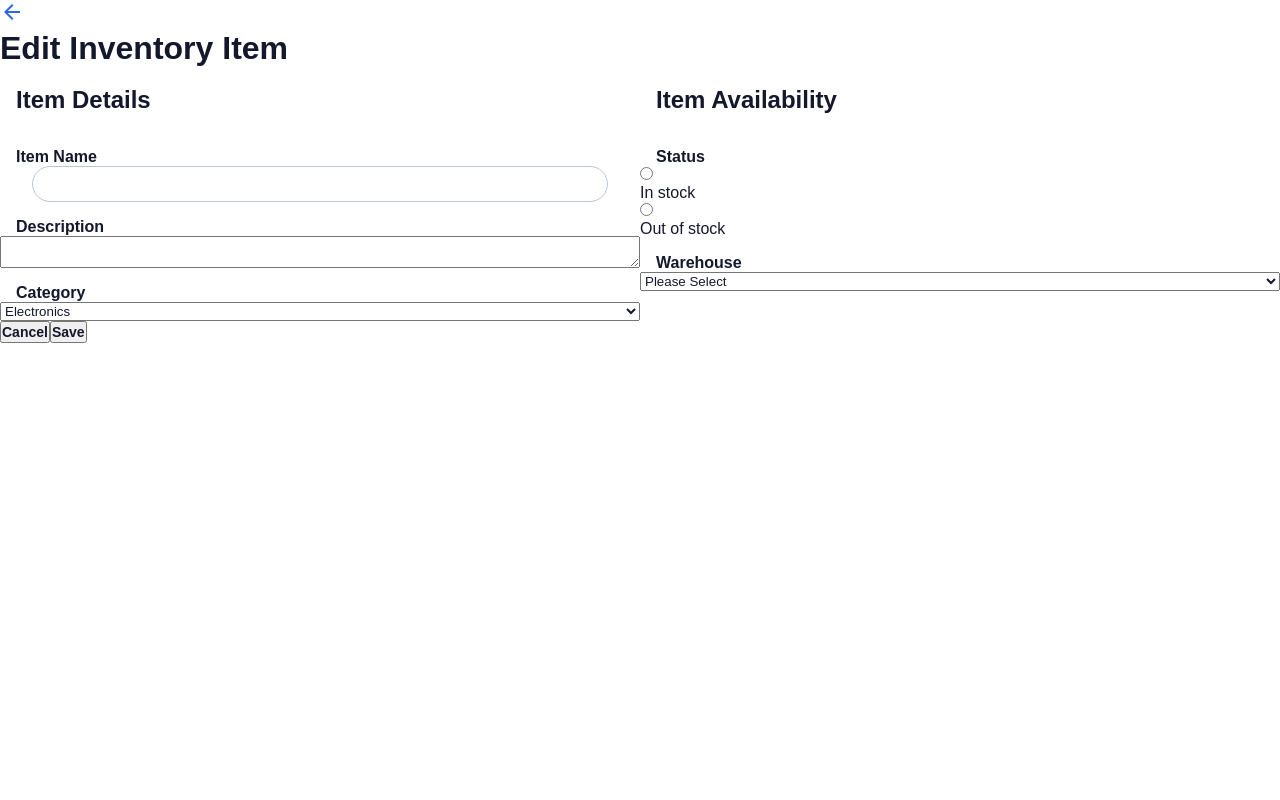
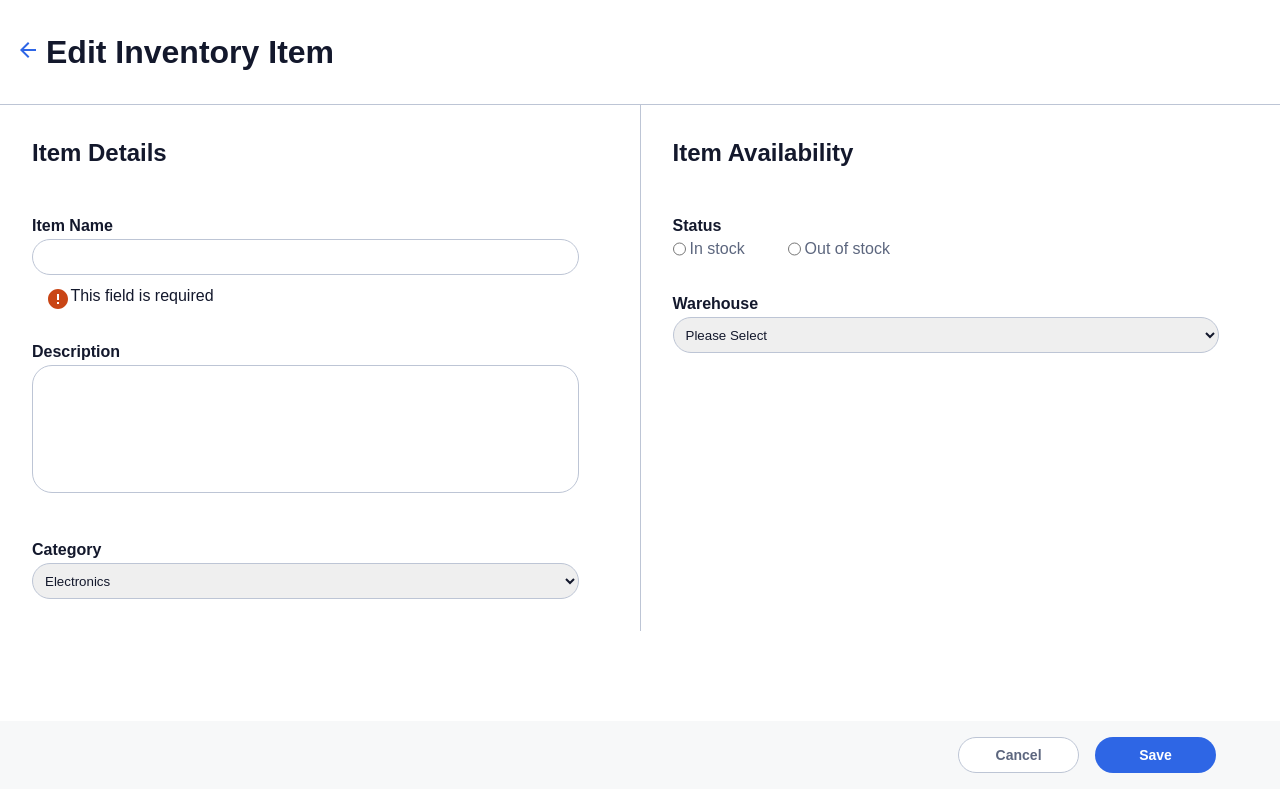
Before and after one commit to timohuennebeck/instock-jon, a React (Create React App) app: page /inventory/edit in a window 1280 px wide. Built offline with nearby package versions, Linux system fonts and the light colour scheme.

Commit message:
add and finish styling

```diff
--- a/src/components/EditInventoryForm/EditInventoryForm.js
+++ b/src/components/EditInventoryForm/EditInventoryForm.js
@@ -1,8 +1,9 @@
 // import { useState } from 'react';
-// import ErrorSign from '../../assets/images/icons/error-24px.svg';
+import ErrorSign from '../../assets/images/icons/error-24px.svg';
 import './EditInventoryForm.scss';
 
 export default function EditInventoryForm() {
+    // const [errors, setErrors] = useState([]);
     return (
         <>
             <form className='editform'>
@@ -11,12 +12,12 @@ export default function EditInventoryForm() {
                         <h2 className='editform__title'>Item Details</h2>
                         <label className='editform__label' htmlFor='name'>Item Name</label>
                         <input
-                            className='editform__input'
+                            className='editform__input p-large'
                             type='text'
                             name='name'
                         // value={usestate.value(item-name)}
                         />
-                        {/* {usestate.value(item-name) === '' && (
+                        {/* {usestate.value(item-name) === '' && ( */}
                             <div className='editform__error'>
                                 <img
                                     className='editform__error-sign'
@@ -25,13 +26,14 @@ export default function EditInventoryForm() {
                                 />
                                 <p className='editform__error-text'>This field is required</p>
                             </div>
-                        )}; */}
+                        {/* )}; */}
                         <label className='editform__label' htmlFor='description'>Description</label>
                         <textarea
-                            className='editform__input-description'
+                            className='editform__input-description p-large'
                             type='text'
                             name='description'
-                        // value={usestate.value(description)}
+                            // errors={errors}
+                            // value={usestate.value(description)}
                         />
                         {/* {usestate.value(description) === '' && (
                             <div className='editform__error'>
@@ -44,14 +46,17 @@ export default function EditInventoryForm() {
                             </div>
                         )}; */}
                         <label className='editform__label' htmlFor='category'>Category</label>
-                        <select className='editform__dropdown' type='text' name='category'
+                        <select className='editform__dropdown'
+                            type='text'
+                            name='category'
+                            // placeholder='Please Select'
                         // value={useState.value(category)}
                         >
-                            <option type='text'>Electronics</option>
-                            <option type='text'>Gear</option>
-                            <option type='text'>Apparel</option>
-                            <option type='text'>Accessories</option>
-                            <option type='text'>Health</option>
+                            <option type='text' value='Electronics'>Electronics</option>
+                            <option type='text' value='Gear'>Gear</option>
+                            <option type='text' value='Apparel'>Apparel</option>
+                            <option type='text' value='Accessories'>Accessories</option>
+                            <option type='text' value='Health'>Health</option>
                         </select>
                         {/* {usestate.value(category) === '' && (
                             <div className='editform__error'>
@@ -64,6 +69,7 @@ export default function EditInventoryForm() {
                             </div>
                         )}; */}
                     </div>
+                    <div className='editform__line'></div>
                     <div className='editform__available'>
                         <h2 className='editform__title'>Item Availability</h2>
                         <label className='editform__label'>Status</label>
@@ -72,13 +78,13 @@ export default function EditInventoryForm() {
                                 <input className='editform__status-radio' type='radio' name='status'
                                 // value={useState.value(status)}
                                 />
-                                <p className='editform__status-text'>In stock</p>
+                                <p className='editform__status-text p-large'>In stock</p>
                             </div>
                             <div className='editform__status-container'>
                                 <input className='editform__status-radio' type='radio' name='status'
                                 // value={useState.value(status)}
                                 />
-                                <p className='editform__status-text'>Out of stock</p>
+                                <p className='editform__status-text p-large'>Out of stock</p>
                             </div>
                         </div>
                         {/* {usestate.value(status) === '' && (
--- a/src/components/EditInventoryForm/EditInventoryForm.scss
+++ b/src/components/EditInventoryForm/EditInventoryForm.scss
@@ -6,7 +6,7 @@
     margin: 0;
     padding: 0;
     box-sizing: border-box;
-  }
+}
 
 .editform {
     display: flex;
@@ -16,50 +16,202 @@
         @include tablet {
             display: flex;
             flex-direction: row;
+
         }
     }
 
     &__details {
         display: flex;
         flex-direction: column;
+
         @include tablet {
             width: 50%;
+            margin: 1rem;
+
+        }
+    }
+
+    &__available {
+        display: flex;
+        flex-direction: column;
+
+        @include tablet {
+            width: 50%;
+            margin: 1rem;
         }
     }
 
     &__title {
-        padding: 1rem;
+        padding: 1rem 1rem;
     }
 
     &__label {
         font-weight: 600;
-        padding: 0rem 1rem;
+        padding: 1rem 1rem 0rem;
+
         @include tablet {
-            padding-top: 1rem;
+            padding-top: 2rem;
         }
     }
 
     &__input {
         border-radius: 1.25rem;
         height: 2.25rem;
-        margin: auto;
-        margin-bottom: 1rem;
+        margin: 0.25rem 1rem 1rem;
+        padding: 1rem;
         width: 90%;
         border: 0.063rem solid #BDC5D5;
+        outline: none;
+
+        &:focus {
+            border: 0.125rem solid #2E66E5;
+        }
 
         @include tablet {
             margin-bottom: 0;
+        }
+
+        &-description {
+            border-radius: 1.25rem;
+            height: 8rem;
+            margin: 0.25rem 1rem 1rem;
+            padding: 0.5rem 1rem;
+            width: 90%;
+            border: 0.063rem solid #BDC5D5;
+            resize: none;
+            outline: none;
+
+            &:focus {
+                border: 0.125rem solid #2E66E5;
+            }
+        }
+    }
+
+    &__dropdown {
+        border-radius: 1.25rem;
+        height: 2.25rem;
+        margin: 0.25rem 1rem 1rem;
+        padding: 0.5rem;
+        width: 90%;
+        border: 0.063rem solid #BDC5D5;
+        outline: none;
+
+        &>option {
+            border-radius: 1.25rem;
+        }
+
+        &:focus {
+            border: 0.125rem solid #2E66E5;
         }
     }
 
 
 
-    &__available {
-        display: flex;
-        flex-direction: column;
+    &__line {
+        border-top: 0.063rem solid #BDC5D5;
+        // margin: 1rem 0rem;
+
         @include tablet {
-            width: 50%;
+            border-right: 0.063rem solid #BDC5D5;
         }
     }
 
+    &__status {
+        display: flex;
+        margin: 0rem 1rem;
+
+        &-container {
+            display: flex;
+            width: 50%;
+
+            @include tablet {
+                width: 40%;
+            }
+
+            @include desktop {
+                width: 20%;
+            }
+        }
+
+        &-text {
+            margin: 0rem 0.25rem;
+            color: #5C667E;
+
+            &:checked {
+                font-weight: 900;
+            }
+        }
+
+        &-radio {
+            &:checked+.editform__status-text {
+                color: black;
+            }
+        }
+    }
+
+    &__button {
+        display: flex;
+        justify-content: space-between;
+        align-items: center;
+        height: 68px;
+        background-color: #F7F8F9;
+        padding-left: 5%;
+        padding-right: 5%;
+        margin: 7% 0 0 0;
+
+        @include tablet {
+            display: flex;
+            justify-content: flex-end;
+        }
+
+        &-container {
+            display: flex;
+            flex-direction: row;
+            justify-content: space-between;
+            width: 100%;
+
+            @include tablet {
+                width: 35%;
+                justify-content: flex-end;
+            }
+        }
+
+        &-cancel {
+            background-color: white;
+            color: #5C667E;
+            height: 36px;
+            max-height: 36px;
+            border-radius: 20px;
+            width: 50%;
+            border: 1px solid #BDC5D5;
+
+            @include tablet {
+                width: 30%;
+                margin: 0rem 1rem;
+            }
+        }
+
+        &-save {
+            background-color: #2E66E5;
+            color: white;
+            height: 36px;
+            max-height: 36px;
+            border-radius: 20px;
+            width: 45%;
+            border: none;
+
+            @include tablet {
+                width: 30%;
+            }
+        }
+
+    }
+
+    &__error {
+        display:flex;
+        flex-direction: row;
+        justify-content: flex-start;
+        margin:2% 0 0 5%;
+    }
+
 }
--- a/src/pages/EditInventory/EditInventory.js
+++ b/src/pages/EditInventory/EditInventory.js
@@ -2,6 +2,7 @@ import React from 'react';
 import { Link } from 'react-router-dom';
 import ReturnArrow from '../../assets/images/icons/arrow_back-24px.svg';
 import EditInventoryForm from '../../components/EditInventoryForm/EditInventoryForm';
+import './EditInventory.scss';
 
 export default function EditInventory() {
     return (
--- /dev/null
+++ b/src/pages/EditInventory/EditInventory.scss
@@ -0,0 +1,27 @@
+@use "../../styles/partials/variables" as *;
+@use "../../styles/partials/mixins" as *;
+@use "../../styles/partials/fonts" as *;
+
+* {
+    margin: 0;
+    padding: 0;
+    box-sizing: border-box;
+}
+
+.editinv {
+    display: flex;
+    flex-direction: column;
+    margin: 0rem;
+
+
+    &__header {
+        display: flex;
+        padding: 2rem 1rem;
+        border-bottom: 0.063rem solid #BDC5D5;
+        align-items: center;
+    }
+
+    &__header-img {
+        padding-right: 0.375rem;
+    }
+}
```
